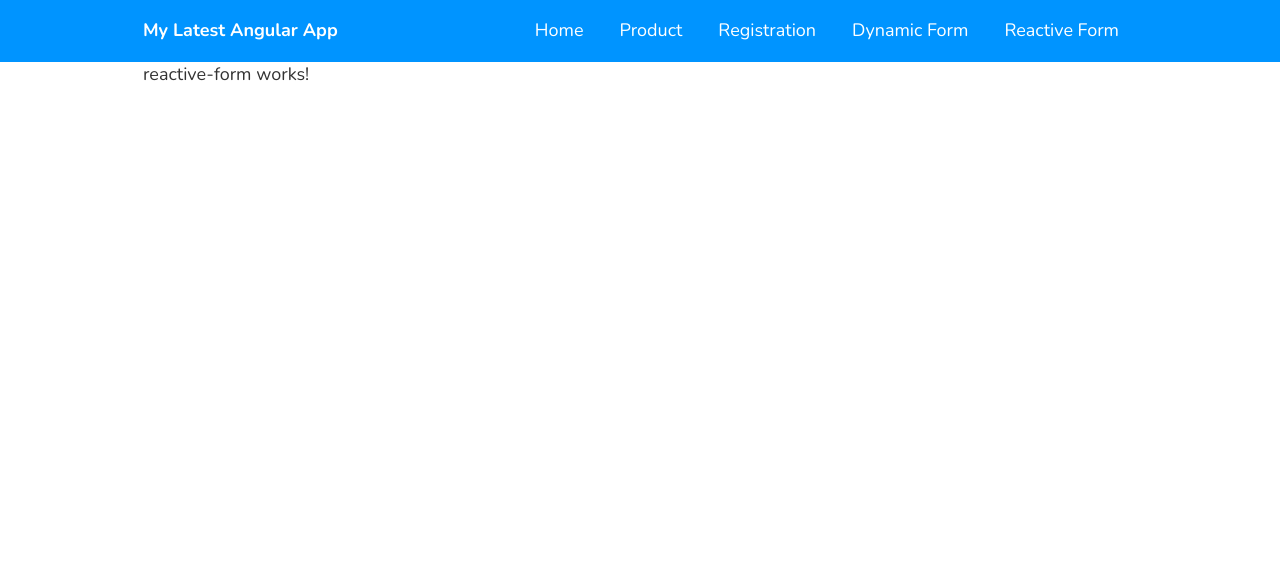
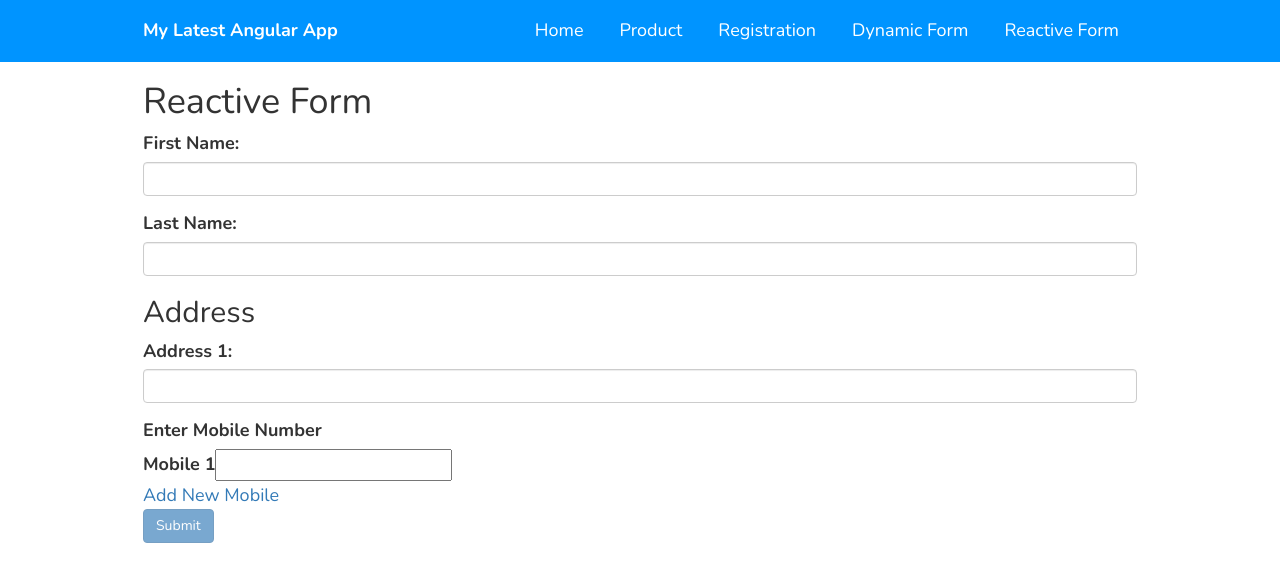
Before and after one commit to saiful-repository/angular-10-application, an Angular app: page /reactive-form in a window 1280 px wide. Shown: the top 582 px of the page. Built offline with nearby package versions, Linux system fonts and the light colour scheme.

Commit message:
Add reactive form

```diff
--- a/src/app/app.module.ts
+++ b/src/app/app.module.ts
@@ -5,7 +5,7 @@ import { AppRoutingModule } from './app-routing.module';
 import { AppComponent } from './app.component';
 import { HomeComponent } from './home/home.component';
 import { ProductComponent } from './product/product.component';
-import { FormsModule } from '@angular/forms';
+import { FormsModule, ReactiveFormsModule } from '@angular/forms';
 import { HttpClientModule } from '@angular/common/http';
 import { ProductDetailsComponent } from './product-details/product-details.component';
 import { CreateProductComponent } from './create-product/create-product.component';
@@ -31,7 +31,8 @@ import { ReactiveFormComponent } from './reactive-form/reactive-form.component';
     BrowserModule,
     AppRoutingModule,
     FormsModule,
-    HttpClientModule
+    HttpClientModule,
+    ReactiveFormsModule
   ],
   providers: [],
   bootstrap: [AppComponent]
--- a/src/app/reactive-form/reactive-form.component.html
+++ b/src/app/reactive-form/reactive-form.component.html
@@ -1 +1,32 @@
-<p>reactive-form works!</p>
+<h1>Reactive Form</h1>
+
+<form [formGroup]="myformGroup" (ngSubmit)="submitForm(myformGroup)">
+  <div class="form-group" [class.has-error]="myformGroup.get('firstName').invalid && myformGroup.get('firstName').touched" [class.has-success]="myformGroup.get('firstName').valid">
+    <label for="name" class="control-label">First Name:</label>
+    <input type="text" class="form-control" formControlName="firstName">
+    <div *ngIf="myformGroup.get('firstName').hasError('required') && myformGroup.get('firstName').touched"> User name is required</div>
+  </div>
+  <div class="form-group" [class.has-error]="myformGroup.get('lastName').invalid && myformGroup.get('lastName').touched" [class.has-success]="myformGroup.get('lastName').valid">
+    <label for="name" class="control-label">Last Name:</label>
+    <input type="text" class="form-control" formControlName="lastName">
+    <div *ngIf="myformGroup.get('lastName').hasError('required') && myformGroup.get('lastName').touched"> Last name is required</div>
+  </div>
+  <h2>Address</h2>
+  <div formGroupName="address">
+    <div class="form-group" [class.has-error]="myformGroup.get(['address','address1']).invalid && myformGroup.get(['address','address1']).touched" [class.has-success]="myformGroup.get(['address','address1']).valid">
+      <label for="name" class="control-label">Address 1:</label>
+      <input type="text" class="form-control" formControlName="address1">
+      <div *ngIf="myformGroup.get(['address','address1']).hasError('required') && myformGroup.get(['address','address1']).touched"> Address 1 is required</div>
+    </div>
+  </div>
+  <div formArrayName="mobiles">
+    <label>Enter Mobile Number</label>
+    <div *ngFor="let mobile of mobiles.controls; let i=index">
+      <label>Mobile {{i+1}}</label>
+      <input type="text" formControlName="{{i}}" />
+    </div>
+    <a (click)="addmobiles()">Add New Mobile</a>
+  </div>
+
+  <button type="submit" class="btn btn-primary" [disabled]="myformGroup.invalid">Submit</button>
+</form>
--- a/src/app/reactive-form/reactive-form.component.ts
+++ b/src/app/reactive-form/reactive-form.component.ts
@@ -1,4 +1,5 @@
 import { Component, OnInit } from '@angular/core';
+import { FormGroup, FormArray, Validators, FormControl } from '@angular/forms'
 
 @Component({
   selector: 'app-reactive-form',
@@ -7,9 +8,46 @@ import { Component, OnInit } from '@angular/core';
 })
 export class ReactiveFormComponent implements OnInit {
 
-  constructor() { }
+  myformGroup: FormGroup;
+  counter:number
+
+  constructor() {
+    this.myformGroup = new FormGroup({
+      firstName: new FormControl('', Validators.required),
+      lastName: new FormControl('', Validators.required),
+      address: new FormGroup({
+        address1: new FormControl('', Validators.required),
+        address2:new FormControl(''),
+        city: new FormControl(''),
+        zip: new FormControl('')
+      }),
+      mobiles: new FormArray([
+        new FormControl('')
+      ])
+    });
+  }
 
   ngOnInit(): void {
+
   }
 
+  get mobiles() {
+    return this.myformGroup.get("mobiles") as FormArray
+  }
+  addmobiles() {
+    this.mobiles.push(
+      new FormControl('')
+    )
+  }
+  submitForm(newFormGroup:FormGroup) {
+    console.log("FirstName:" + newFormGroup.get("firstName").value);
+    console.log("LastName:" + newFormGroup.get("lastName").value);
+    console.log("address1:" + newFormGroup.get(['address', 'address1']).value);
+    this.counter = 0
+    for (let mob of this.mobiles.controls) {
+      console.log(this.myformGroup.get(['mobiles', this.counter]).value)
+      this.counter=this.counter+1
+    }
+
+  }
 }
--- a/src/app/registration/registration.component.html
+++ b/src/app/registration/registration.component.html
@@ -11,16 +11,16 @@
     <label for="email" class="control-label">Email:</label>
     <input type="text" class="form-control" name="email" [(ngModel)]="user.email" #email="ngModel" required email>
     <div *ngIf="email.invalid && (myform.submitted || email.touched)" class="alert alert-danger">
-      <div *ngIf="email.errors?.required && email.touched"> Email is required </div>
-      <div *ngIf="email.errors?.email && email.touched"> Email is invalid</div>
+      <div *ngIf="email.hasError('required') && email.touched"> Email is required </div>
+      <div *ngIf="email.hasError('email') && email.touched"> Email is invalid</div>
     </div>
   </div>
   <div class="form-group" [class.has-error]="password.invalid && password.touched" [class.has-success]="password.valid">
     <label for="password" class="control-label">Password:</label>
     <input type="password" class="form-control" name="password" [(ngModel)]="user.password" #password="ngModel" required pattern="(?=.*\d)(?=.*[a-z])(?=.*[A-Z]).{8,}">
     <div *ngIf="password.invalid && (myform.submitted || password.touched)" class="alert alert-danger">
-      <div *ngIf="password.errors.required"> Password is required. </div>
-      <div *ngIf="password.errors.pattern">Must contain at least one number and one uppercase and lowercase letter, and at least 8 or more characters.</div>
+      <div *ngIf="password.hasError('required')"> Password is required. </div>
+      <div *ngIf="password.hasError('pattern')">Must contain at least one number and one uppercase and lowercase letter, and at least 8 or more characters.</div>
     </div>
   </div>
   <div class="form-group" [class.has-error]="confirmpassword.invalid && confirmpassword.touched" [class.has-success]="confirmpassword.valid">
```
